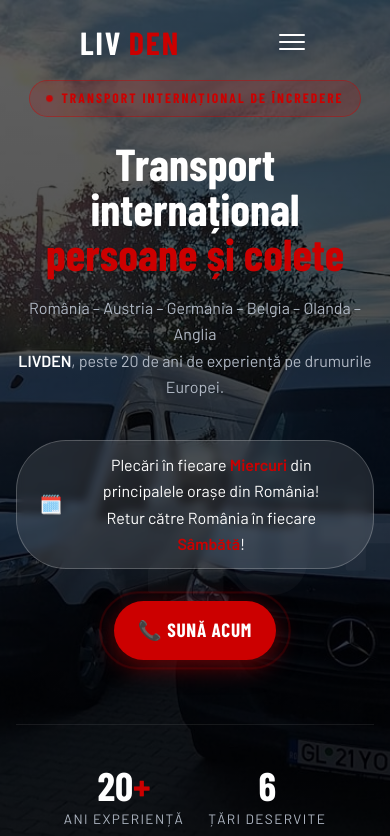
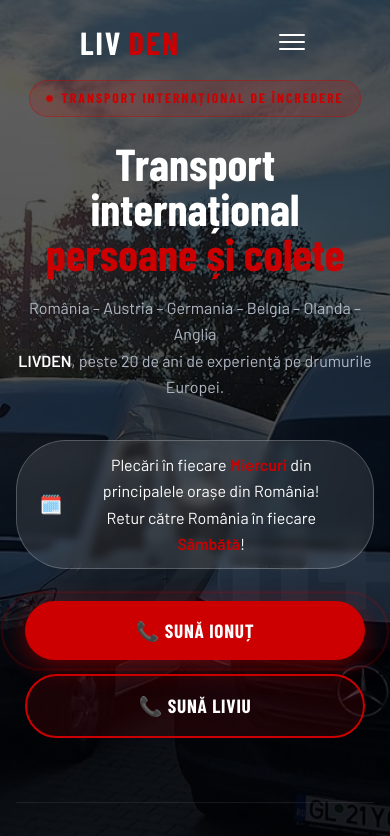
Before and after one commit to RzvnCHR/LIVDEN, a plain HTML site: page index.html in a window 390 px wide. Shown: the top 836 px of the page. Drawn offline with nearby package versions, Linux system fonts and the light colour scheme; a web font is replaced by a local one.

Commit message:
Update index.html

```diff
--- a/index.html
+++ b/index.html
@@ -406,7 +406,7 @@ body.menu-open nav {
       text-align: center;
     }
 
-    .hero-actions {
+    . {
       display: flex;
       flex-wrap: wrap;
       gap: 1rem;
@@ -1023,6 +1023,54 @@ body.menu-open nav {
       .btn { padding: .85rem 1.5rem; font-size: 1.2rem; }
       .phone-display { font-size: 1.4rem; }
     }
+
+
+
+
+/* BUTOANE APEL LIVDEN */
+.call-buttons {
+  display: flex;
+  justify-content: center;
+  align-items: center;
+  flex-wrap: wrap;
+  gap: 16px;
+}
+
+.call-buttons .btn {
+  min-width: 190px;
+  justify-content: center;
+  text-align: center;
+  white-space: nowrap;
+}
+
+.call-buttons .btn-outline {
+  border-color: #cc0000;
+  color: #fff;
+  background: rgba(204, 0, 0, .12);
+}
+
+.call-buttons .btn-outline:hover {
+  background: #cc0000;
+  color: #fff;
+  transform: translateY(-2px);
+}
+
+@media (max-width: 600px) {
+  .call-buttons {
+    flex-direction: column;
+    width: 100%;
+    max-width: 340px;
+    margin-inline: auto;
+    gap: 14px;
+  }
+
+  .call-buttons .btn {
+    width: 100%;
+    min-height: 54px;
+    padding: 14px 22px;
+  }
+}
+
   </style>
 </head>
 
@@ -1103,11 +1151,21 @@ height="0" width="0" style="display:none;visibility:hidden"></iframe></noscript>
       </div>
 
       <!-- Buton CTA – centrat, unic -->
-      <div class="hero-actions">
-        <a href="tel:0746585822" class="btn btn-primary ring" aria-label="Sună acum la LIVDEN">
-          📞 Sună acum
-        </a>
-      </div>
+
+<div class="hero-actions call-buttons">
+  <a href="tel:+40746585822"
+     class="btn btn-primary ring"
+     aria-label="Sună-l pe Ionuț">
+    📞 Sună Ionuț
+  </a>
+
+  <a href="tel:+40748679545"
+     class="btn btn-outline"
+     aria-label="Sună-l pe Liviu">
+    📞 Sună Liviu
+  </a>
+</div>
+
 
       <!-- Statistici -->
       <div class="hero-stats" aria-label="Cifre cheie LIVDEN">
```
